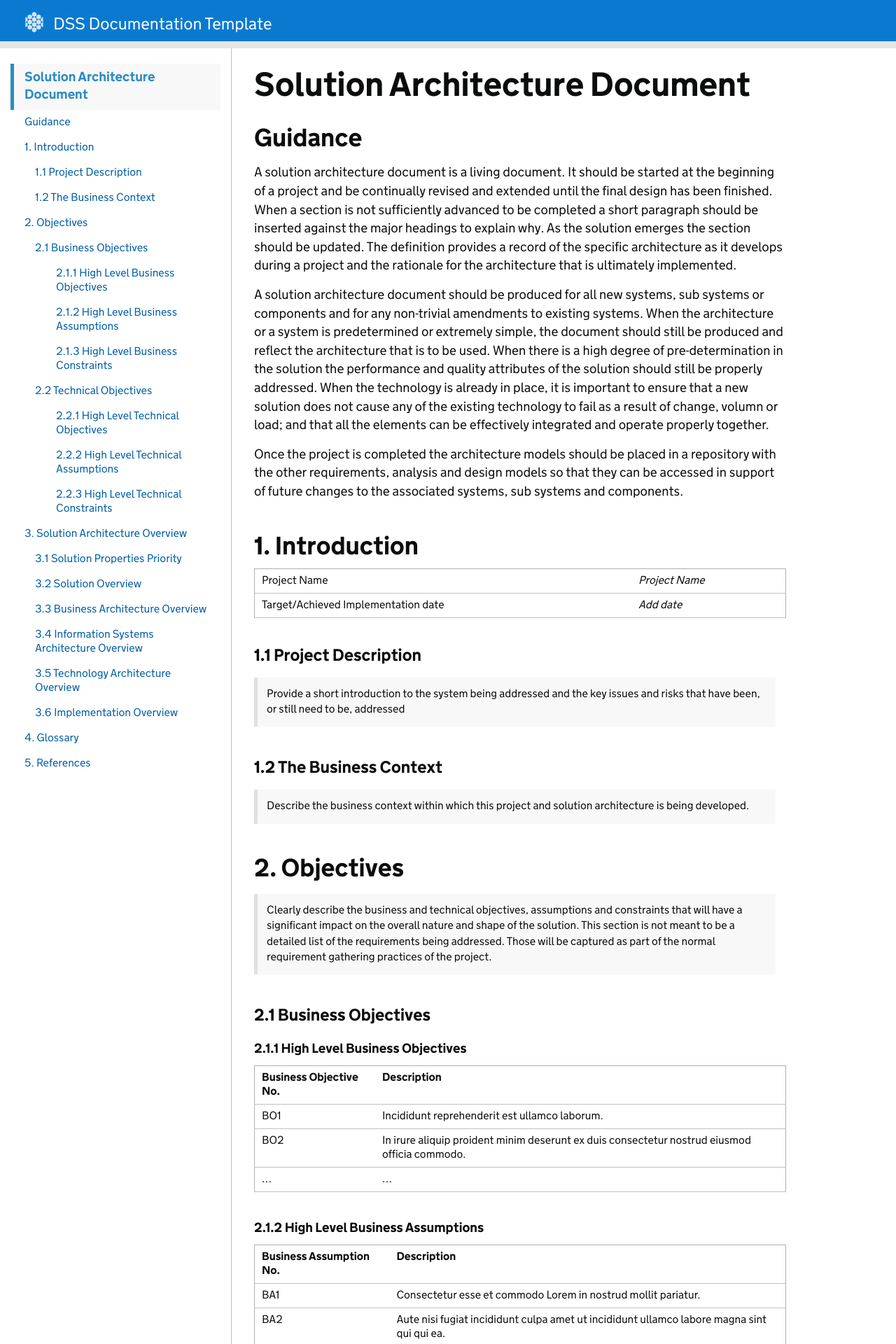
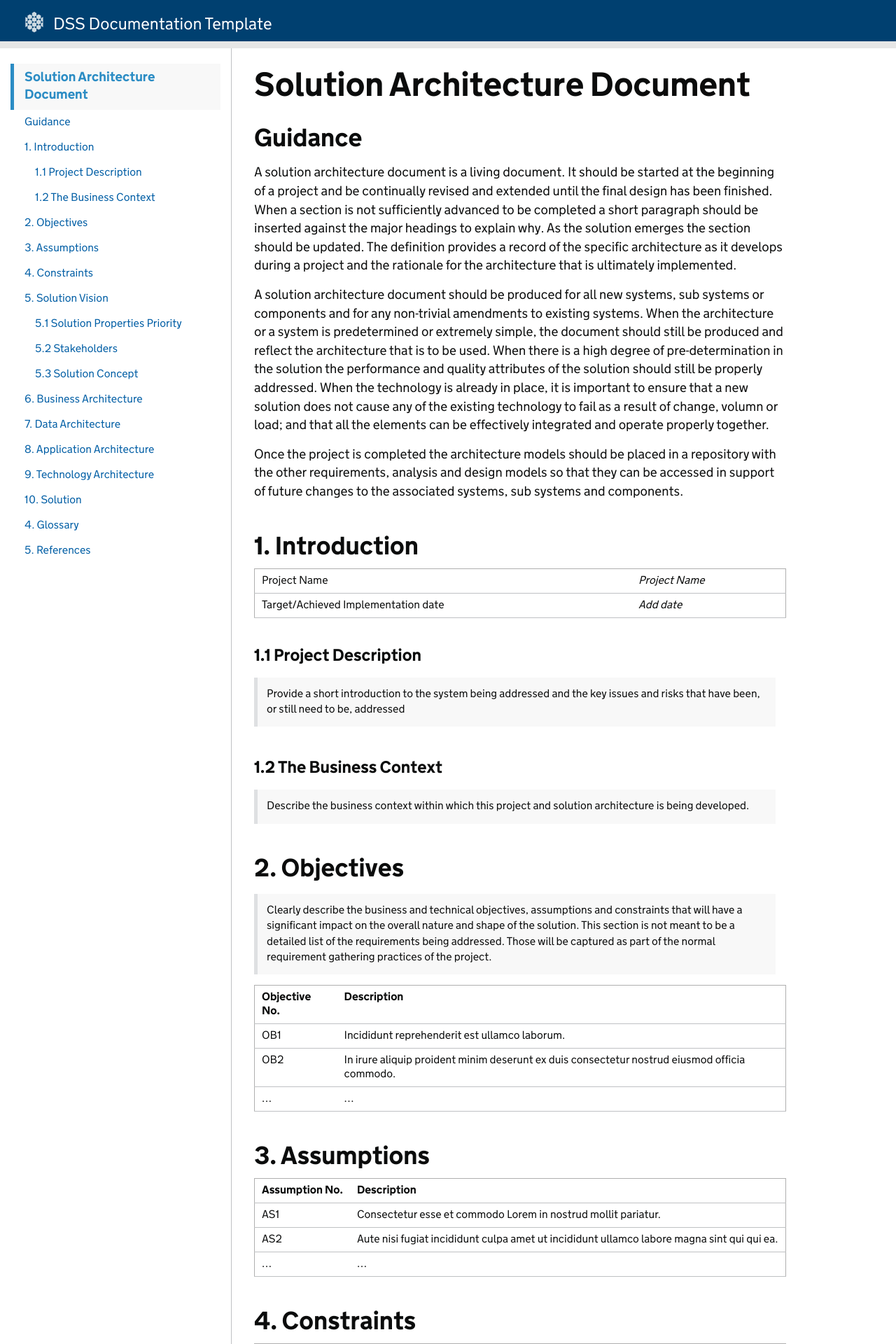
Before and after one commit to dof-dss/solution-architecture-template, a Jekyll site: the page built from index.md, in a window 1280 px wide. Shown: the top 1920 px of the page at 70% size. Built offline with Jekyll 4.4.1, drawn with Linux system fonts in a browser that asks for light colours; our own code applies the rules of GitHub Pages for plain Markdown files; some of the changed text lies outside the part shown.

Commit message:
Changed default colour scheme to be accessible and also changed document outline structure

```diff
--- a/_layouts/default.html
+++ b/_layouts/default.html
@@ -3,7 +3,7 @@
   <head>
     <meta content="IE=edge" http-equiv="X-UA-Compatible">
     <meta charset="utf-8">
-    <meta content="width=device-width,initial-scale=1.0,minimum-scale=1.0,maximum-scale=1.0,user-scalable=no" name="viewport">
+    <meta content="width=device-width,initial-scale=1.0,minimum-scale=1.0,maximum-scale=5.0" name="viewport">
     {% if site.prevent_indexing %}
       <meta name="robots" content="noindex">
     {% endif %}
--- a/_sass/dss_technical_guidance.scss
+++ b/_sass/dss_technical_guidance.scss
@@ -1,13 +1,12 @@
-.header__brand{
-    polygon{
+.header__brand {
+    polygon {
         fill: White;
         opacity: 0.8;
     }
 }
 
-$nics-default-colour: #0a7ad0;
+$nics-default-colour: #004070;
 $nics-grey: #e6e6e6;
-
 .header {
     background: $nics-default-colour;
     color: #fff;
--- a/index.md
+++ b/index.md
@@ -25,63 +25,31 @@ Target/Achieved Implementation date | <i>Add date</i>
 
 > Clearly describe the business and technical objectives, assumptions and constraints that will have a significant impact on the overall nature and shape of the solution. This section is not meant to be a detailed list of the requirements being addressed. Those will be captured as part of the normal requirement gathering practices of the project.
 
-### 2.1 Business Objectives
-
-#### 2.1.1 High Level Business Objectives
-
-| Business Objective No.        | Description |
+| Objective No.        | Description |
 | ------------- | ------------- |
-| BO1 | Incididunt reprehenderit est ullamco laborum.
-| BO2 | In irure aliquip proident minim deserunt ex duis consectetur nostrud eiusmod officia commodo.
+| OB1 | Incididunt reprehenderit est ullamco laborum.
+| OB2 | In irure aliquip proident minim deserunt ex duis consectetur nostrud eiusmod officia commodo.
 | ... | ...
 
-#### 2.1.2 High Level Business Assumptions
+## 3. Assumptions
 
-| Business Assumption No.         | Description |
+| Assumption No.         | Description |
 | ------------- | ------------- |
-| BA1 | Consectetur esse et commodo Lorem in nostrud mollit pariatur.
-| BA2 | Aute nisi fugiat incididunt culpa amet ut incididunt ullamco labore magna sint qui qui ea.
+| AS1 | Consectetur esse et commodo Lorem in nostrud mollit pariatur.
+| AS2 | Aute nisi fugiat incididunt culpa amet ut incididunt ullamco labore magna sint qui qui ea.
 | ... | ...
 
+## 4. Constraints
 
-#### 2.1.3 High Level Business Constraints
-
-| Business Constraint No.         | Description |
+| Constraint No.         | Description |
 | ------------- | ------------- |
-| BC1 | Labore adipisicing enim mollit Lorem.
-| BC2 | Cupidatat fugiat et voluptate ea magna velit elit cupidatat.
+| CO1 | Labore adipisicing enim mollit Lorem.
+| C02 | Cupidatat fugiat et voluptate ea magna velit elit cupidatat.
 | ... | ...
 
-### 2.2 Technical Objectives
+## 5. Solution Vision
 
-#### 2.2.1 High Level Technical Objectives
-
-| Technical Objective No.        | Description |
-| ------------- | ------------- |
-| TO1 | Ad est veniam qui nulla sunt reprehenderit officia cillum.
-| TO2 | Tempor dolore aute do enim.
-| ... | ...
-
-#### 2.2.2 High Level Technical Assumptions
-
-| Technical Assumption No.         | Description |
-| ------------- | ------------- |
-| TA1 | Cupidatat amet irure nisi magna consequat veniam fugiat quis quis aliqua.
-| TA2 | Non duis aliquip dolor magna reprehenderit.
-| ... | ...
-
-
-#### 2.2.3 High Level Technical Constraints
-
-| Technical Constraint No.         | Description |
-| ------------- | ------------- |
-| TC1 | Et esse id sunt ullamco do voluptate minim minim cupidatat ad dolore ad.
-| TC2 | Consectetur est mollit laboris cillum sint ex.
-| ... | ...
-
-## 3. Solution Architecture Overview
-
-> This section should provide an overview of the whole solution and each architecture domain.
+> This section should provide an overview of the whole solution.
 
 Ad officia ipsum cillum laboris duis. Sint magna ad amet non occaecat sunt aute esse aliqua veniam labore excepteur. Sit non quis qui aute commodo enim ullamco incididunt adipisicing enim sit. In enim minim ut sint velit sunt nulla qui. Irure veniam adipisicing est amet ipsum sint consequat magna labore in.
 
@@ -89,7 +57,7 @@ Reprehenderit ullamco exercitation proident ut velit mollit in. Adipisicing exce
 
 Officia aliqua ut veniam commodo eu. Nisi sit esse ad labore sit mollit non commodo mollit mollit culpa exercitation. Labore dolor cupidatat do sint adipisicing velit fugiat eu.
 
-### 3.1 Solution Properties Priority
+### 5.1 Solution Properties Priority
 
 > This section captures the business views of solution priorities. It requires the business to rank the six elements in order and to describe the rationale for that ranking. The aim is to get a clear statement from the customer about the relative importance of each of the properties. This provides clear guidelines for priories in createing architecture and designs.
 
@@ -103,8 +71,9 @@ Officia aliqua ut veniam commodo eu. Nisi sit esse ad labore sit mollit non comm
 | 5 | Time |
 | 6 | Risk |
 
+### 5.2 Stakeholders
 
-### 3.2 Solution Overview
+### 5.3 Solution Concept
 
 > Should describe an overview of the solution architecture. It should be written in text. Diagrams should be placed within the relevant detailed architecture sections.
 
@@ -116,14 +85,15 @@ Nulla velit et veniam nostrud ipsum ex amet ullamco deserunt id occaecat excepte
 
 Velit sint reprehenderit in in. Ut non et voluptate occaecat irure sunt ex commodo proident ullamco adipisicing. Nostrud velit consequat occaecat ut dolor consectetur sit ea. Consectetur duis proident aliquip incididunt eiusmod occaecat eiusmod dolore laboris consequat cillum aute. Non ad amet ut deserunt laboris non consequat ex duis aute occaecat ea aute culpa.
 
-### 3.3 Business Architecture Overview
+## 6. Business Architecture
 
-### 3.4 Information Systems Architecture Overview
+## 7. Data Architecture
 
-### 3.5 Technology Architecture Overview
+## 8. Application Architecture
 
-### 3.6 Implementation Overview
+## 9. Technology Architecture
 
+## 10. Solution
 
 ## 4. Glossary
 
```
